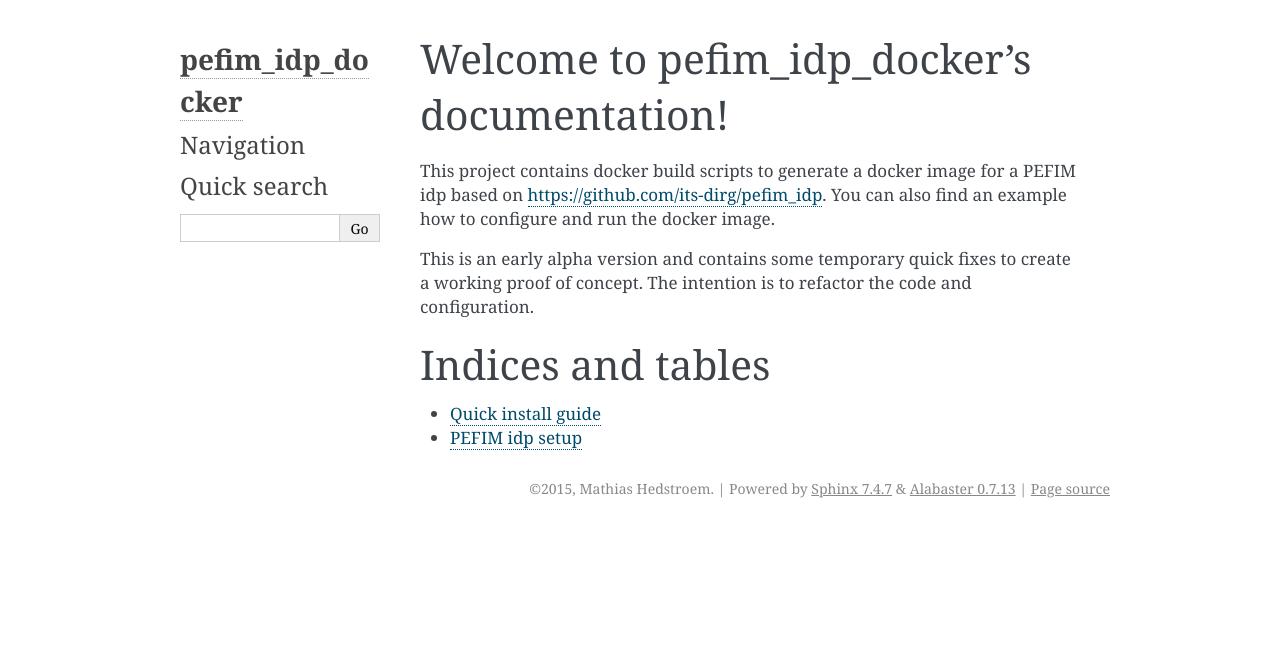
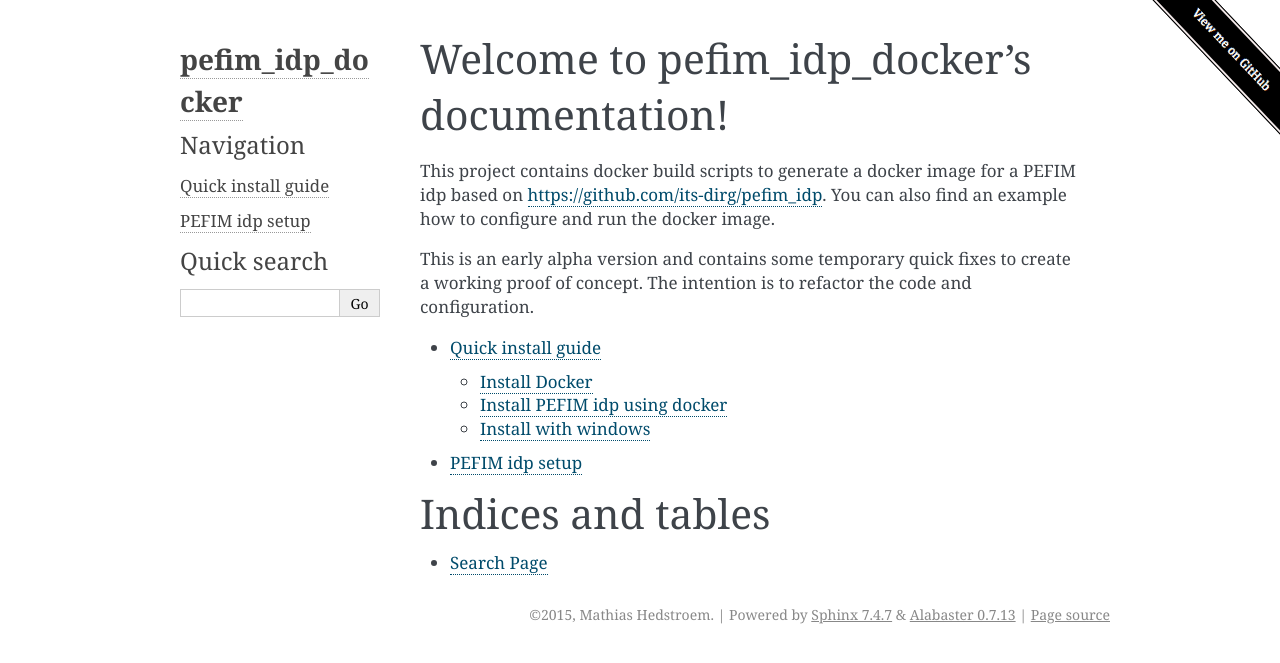
Before and after one commit to its-dirg/pefim_idp_docker, a Sphinx documentation site: the page built from doc/index.rst, in a window 1280 px wide. Shown: the top 663 px of the page. Built offline with Sphinx 7.4.7, drawn with Linux system fonts in a browser that asks for light colours.

Commit message:
Added github baner

```diff
--- a/doc/index.rst
+++ b/doc/index.rst
@@ -12,12 +12,23 @@
 The intention is to refactor the code and configuration.
 
 .. toctree::
-   :maxdepth: 2
+   :maxdepth: 3
 
+   install
+
+.. toctree::
+    :maxdepth: 1
+
+    configuration
 
 
 Indices and tables
 ==================
 
-* :ref:`install`
-* :ref:`configuration`
+* :ref:`search`
+
+.. raw:: html
+
+    <a href="https://github.com/its-dirg/pefim_idp_docker" class="github" target="_blank">
+        <img style="position: absolute; top: 0; right: 0; border: 0;" src="_static/ViewmeonGitHub.png" alt="Fork me on GitHub"  class="github"/>
+    </a>
```
Also changed, not shown: doc/_static/ViewmeonGitHub.png (added).
